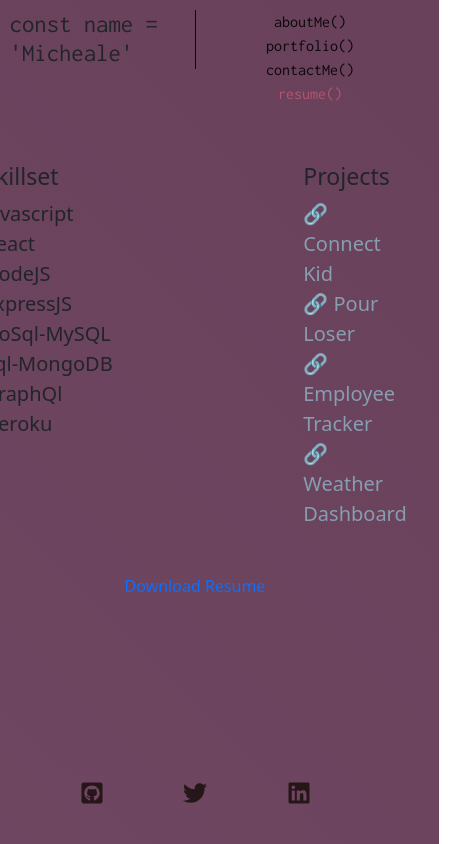
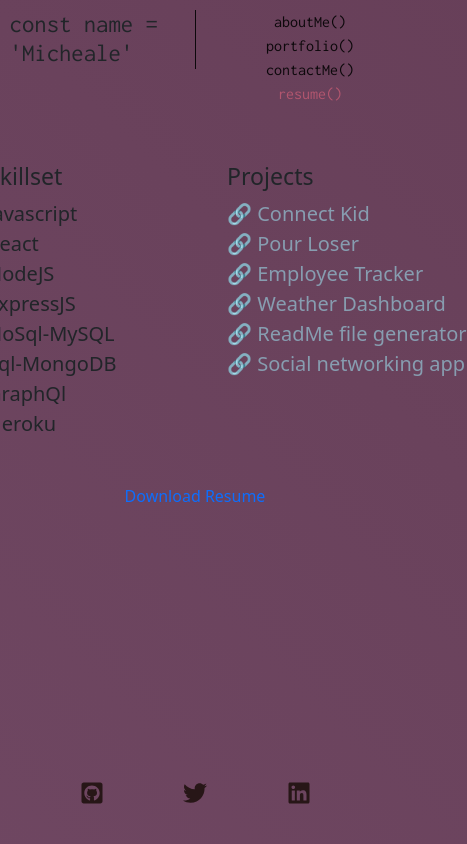
Before and after one commit to MikeTigray/react-portfolio, a React (Create React App) app: page /resume in a window 390 px wide. Shown: the whole page, 467 px wide, since content can reach past the window. Built offline with nearby package versions, Linux system fonts and the light colour scheme.

Commit message:
modified resume page

```diff
--- a/src/components/Resume/Resume.css
+++ b/src/components/Resume/Resume.css
@@ -27,3 +27,11 @@
 .item li a:visited {
   text-decoration: none;
 }
+@media screen and (max-width: 650px) {
+  .item {
+    width: 15rem;
+  }
+  .item li {
+    white-space: nowrap;
+  }
+}
--- a/src/components/Resume/Resume.js
+++ b/src/components/Resume/Resume.js
@@ -60,6 +60,24 @@ export default function Resume() {
               Weather Dashboard
             </a>{" "}
           </li>
+          <li>
+            <a
+              target="_blank"
+              rel="noreferrer"
+              href="https://github.com/MikeTigray/Readme-file-generator"
+            >
+              ReadMe file generator
+            </a>{" "}
+          </li>
+          <li>
+            <a
+              target="_blank"
+              rel="noreferrer"
+              href="https://github.com/MikeTigray/social-networking-app-api"
+            >
+              Social networking app
+            </a>{" "}
+          </li>
         </ul>
       </div>
       <div className="container">
```
Also changed, not shown: 1 other file (tests, documents, lock files or other folders).
